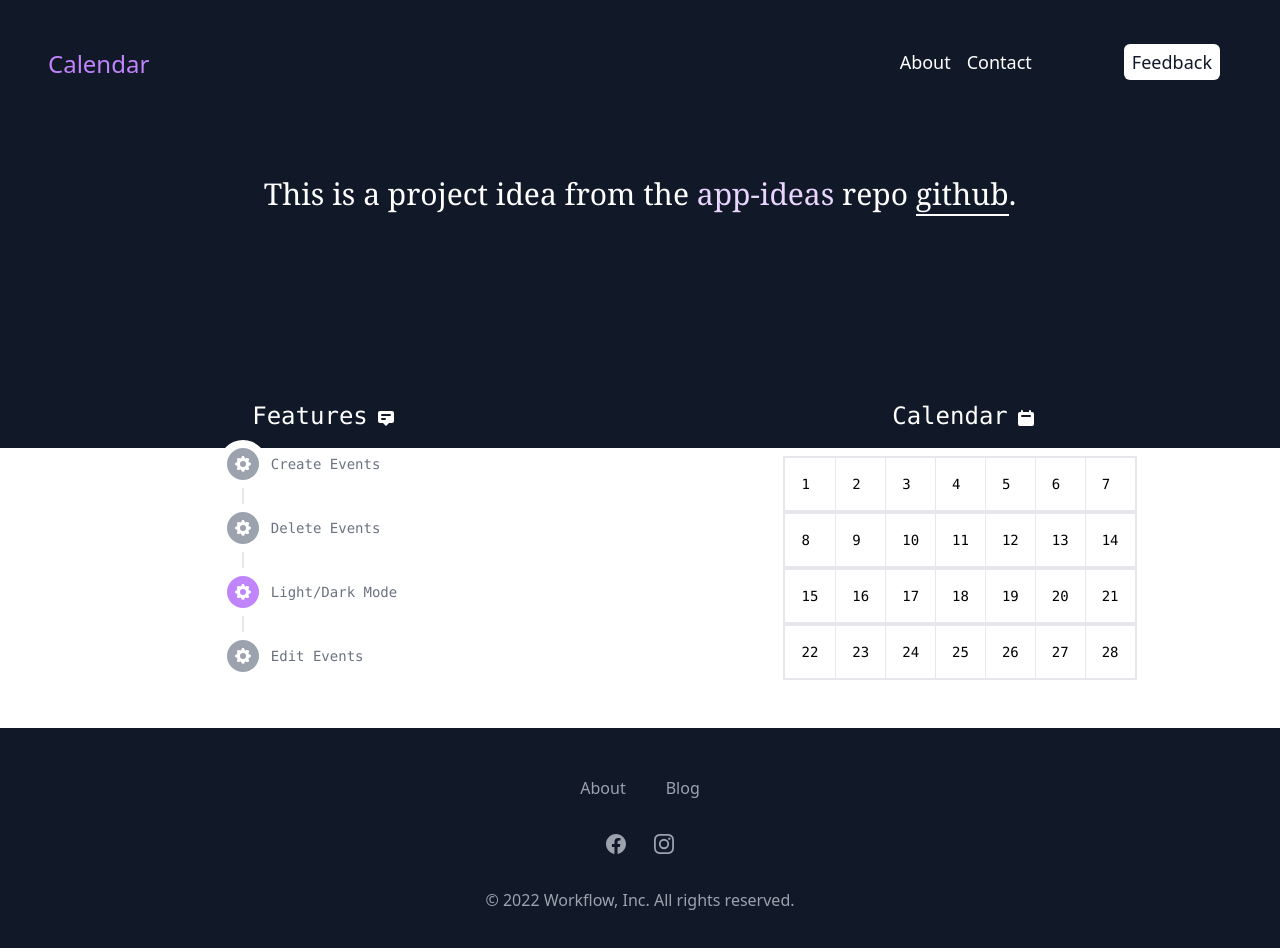
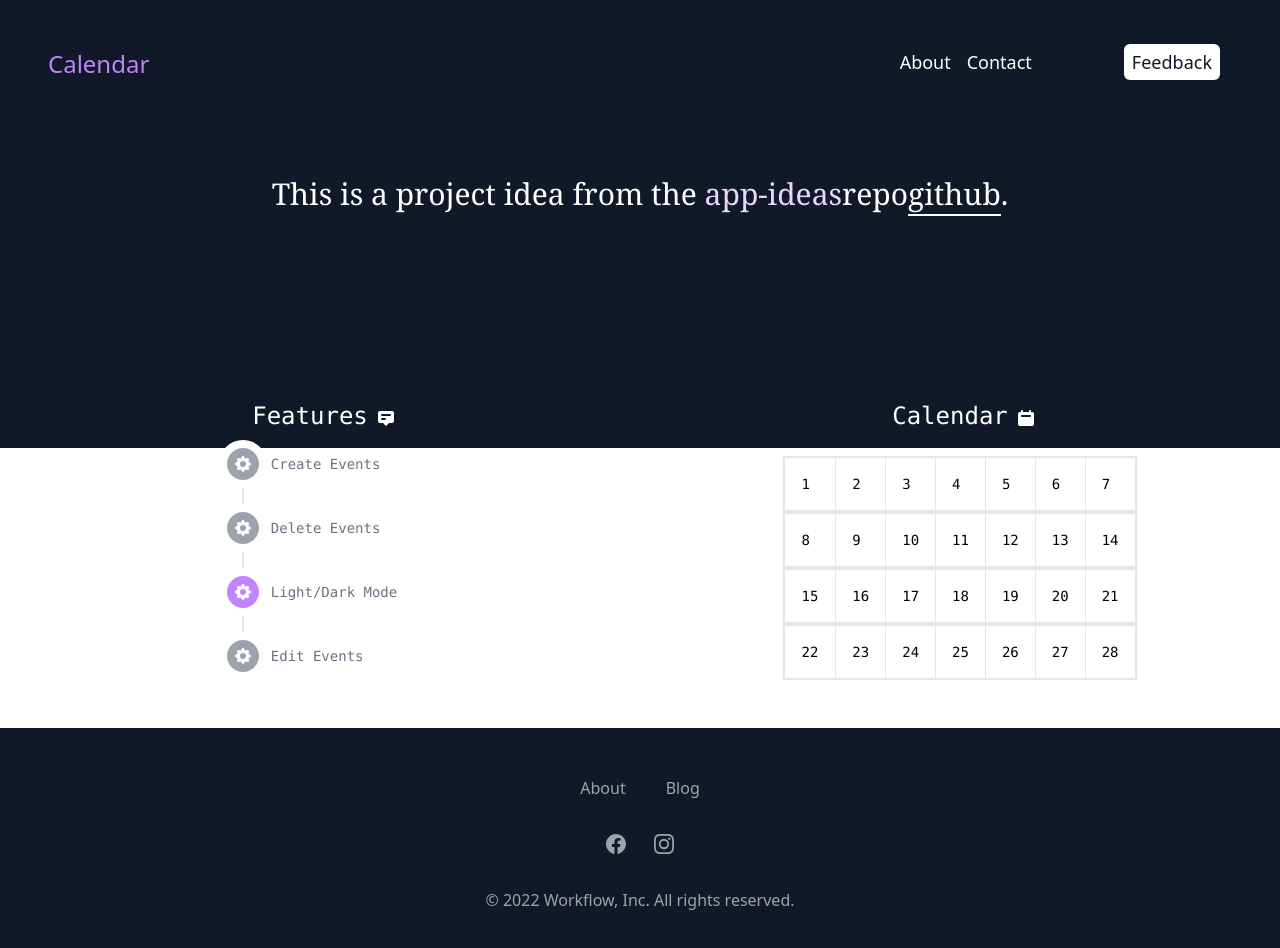
Before and after one commit to graciasc/Calendar, a Next.js app: page / in a window 1280 px wide. Shown: the top 948 px of the page. Built offline with nearby package versions, Linux system fonts and the light colour scheme.

Commit message:
gc/debt-componentize Section Component - Create a section component that takes in `{props.children}`

```diff
--- /dev/null
+++ b/pages/components/section.tsx
@@ -0,0 +1,9 @@
+const Section = (props) => {
+  return (
+    <div className="p-24 flex justify-center">
+      {props.children}
+    </div>
+  );
+};
+
+export default Section;
--- a/pages/index.tsx
+++ b/pages/index.tsx
@@ -1,5 +1,6 @@
 import Header from "./components/header";
 import Footer from "./components/footer";
+import Section from "./components/section";
 import React, { useEffect, useState } from "react";
 import {
   getDaysInMonth,
@@ -30,20 +31,20 @@ const Home = () => {
     <div className="bg-white h-screen">
       <div className="text-white h-1/2 p-12 bg-gray-900">
         <Header headers={["About", "Contact"]} />
-        <div className="p-24 flex justify-center">
+        <Section>
           <h1 className="text-3xl font-serif">
-            This is a project idea from the{" "}
+            This is a project idea from the
             <span className="border-white hover:text-purple-100 text-purple-200">
               <a href="https://github.com/florinpop17/app-ideas" /> app-ideas
-            </span>{" "}
-            repo{" "}
+            </span>
+            repo
             <span className="border-b-2 border-white hover:text-gray-200">
               <a href="https://github.com/florinpop17/app-ideas/blob/master/Projects/1-Beginner/Calendar-App.md">
                 github
               </a>
             </span>.
           </h1>
-        </div>
+        </Section>
       </div>
 
       <Calendar
```
